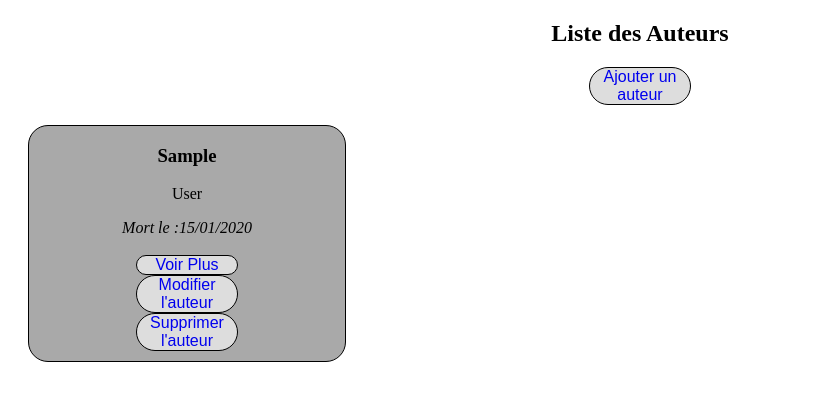
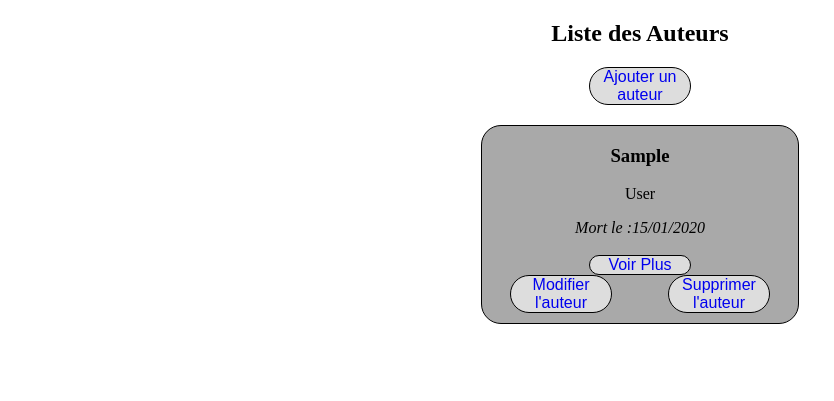
Before and after one commit to SimonMolo/Bibliotheque, a Symfony app: template templates/admin/auteurs.html.twig in a window 1280 px wide. Shown: the part 122-523 px from the top of the page, without its empty margins (0-834 px from the left). Run offline with Twig, Linux system fonts and the light colour scheme; the template is opened without the code that fills it: most values are stand-ins (such as "Sample title", 1, 10 or a date in 2020); some libraries are stand-ins or nearby versions.

Commit message:
auteur dans la creation du livre

```diff
--- a/public/style.css
+++ b/public/style.css
@@ -41,6 +41,9 @@
     background-color: darkgray;
     width: 25%;
 }
+.articleLivre{
+    justify-content: center;
+}
 .date{
     display: block;
 }
@@ -71,17 +74,20 @@
     width: 200px;
 }
 
-.coverImg{
+.coverImg {
     width: 400px;
     text-align: center;
-}
-.articleLivre{
-    justify-content: space-evenly;
-    background-color: darkgrey;
 }
 .infoLivre{
     padding: 100px;
     background-color: lightgray;
+}
+.form{
+    width: 500px;
+    text-align: center;
+    margin: 0 auto;
+    padding: 100px;
+    justify-content: center;
 }
 .synopsis{
     text-align: center;
--- a/src/Controller/AdminAuthorController.php
+++ b/src/Controller/AdminAuthorController.php
@@ -25,13 +25,12 @@ class AdminAuthorController extends AbstractController
      *@Route("/admin/auteur/create", name="admin_auteur_create")
      */
 
-    // j'instancie la fonction createAuthor qui va me permettre d'ajouter des donées a ma BDD
-    // je lui indique grace a des setteurs quels éléments vont a quel endroit dans la table
+    // je crée une methode createAuthor qui va me permettre d'ajouter des donées a ma BDD
     public function createAuthor(Request $request,entityManagerInterface $entityManager){
 
 
             $author = new Author();
-            //ca cree un formulaire en créant autant d'inputs que de collones dans mon tableau sql
+            //ca cree un formulaire en créant autant d'inputs que de collones dans mon tableau sql (en utilisant l'entité auteurs)
             $authorForm = $this-> createForm(AuthorType::class, $author);
             // je recupere les valeurs de tous les inputs pour verifier si le formulaire est rempli et envoyé.
             $authorForm-> handleRequest($request);
--- a/templates/admin/auteurs.html.twig
+++ b/templates/admin/auteurs.html.twig
@@ -7,7 +7,7 @@
     {% block main %}
         <h2 class="center">Liste des Auteurs</h2>
         <a class="aLivres border block" href="{{ path('admin_auteur_create') }}">Ajouter un auteur</a>
-        <article class="flex wrap">
+        <article class="flex wrap center articleLivre">
             {# je cree une boucle for pour passer sur chaque element de mon tableau livres et pour qu'il complete par les elements demandés #}
             {% for author in authors %}
                 <div class="livre border">
@@ -19,9 +19,11 @@
                 <img class="imgList" src="{{livre.img}}" alt="{{ livre.title }}">
                         </div>
                     #}
-                    <a class="aLivres border block" href="{{ path('admin_auteur', {"id":author.id}) }}">Voir Plus</a>
-                    <a class="aLivres border block" href="{{ path('admin_auteur_update', {"id":author.id}) }}">Modifier l'auteur</a>
-                    <a class="aLivres border block" href="{{ path('admin_auteur_delete',{"id":author.id}) }}"> Supprimer l'auteur</a>
+                        <a class="aLivres border block" href="{{ path('admin_auteur', {"id":author.id}) }}">Voir Plus</a>
+                    <div class="flex">
+                        <a class="aLivres border block" href="{{ path('admin_auteur_update', {"id":author.id}) }}">Modifier l'auteur</a>
+                        <a class="aLivres border block" href="{{ path('admin_auteur_delete',{"id":author.id}) }}"> Supprimer l'auteur</a>
+                    </div>
                 </div>
             {% endfor %}
             {# je referme ma boucle for #}
--- a/templates/admin/author_create.html.twig
+++ b/templates/admin/author_create.html.twig
@@ -4,5 +4,7 @@
 Auteur ajouté
 {% endblock title %}
 {% block main %}
-    {{ form(authorForm) }}
+    <div class="form flex">
+         {{ form(authorForm) }}
+    </div>
 {% endblock main %}
--- a/templates/admin/author_uploaded.html.twig
+++ b/templates/admin/author_uploaded.html.twig
@@ -1,4 +1,6 @@
 {% extends 'base.html.twig' %}
 {% block main %}
-    {{ form(authorForm) }}
+    <div class="form flex">
+        {{ form(authorForm) }}
+    </div>
 {% endblock main %}
--- a/templates/admin/book_create.html.twig
+++ b/templates/admin/book_create.html.twig
@@ -3,5 +3,7 @@
     Livre ajouté
 {% endblock title %}
 {% block main %}
-    {{ form(bookForm) }}
+    <div class="form flex">
+        {{ form(bookForm) }}
+    </div>
 {% endblock main %}
--- a/templates/admin/livre_uploaded.html.twig
+++ b/templates/admin/livre_uploaded.html.twig
@@ -4,5 +4,7 @@
 {% endblock title %}
 
 {% block main %}
-    {{ form(bookForm) }}
+    <div class="form flex">
+        {{ form(bookForm) }}
+    </div>
 {% endblock main %}
```
Also changed, not shown: src/Form/BookType.php (+13 -1 lines), templates/admin/livres.html.twig (+7 -4 lines).
